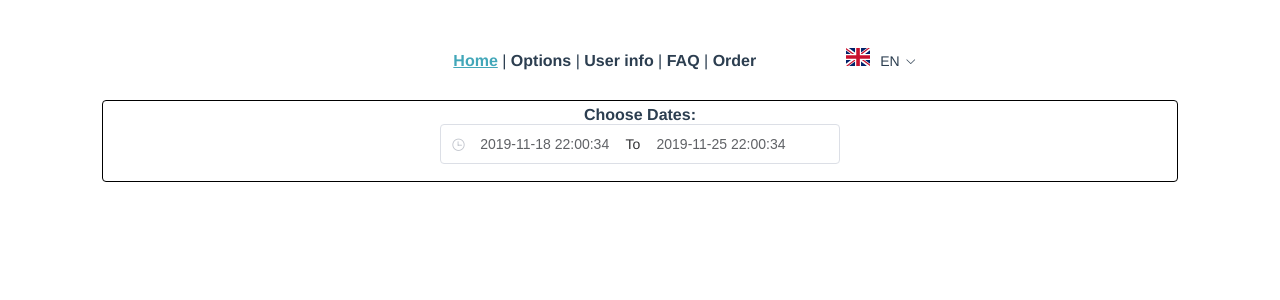
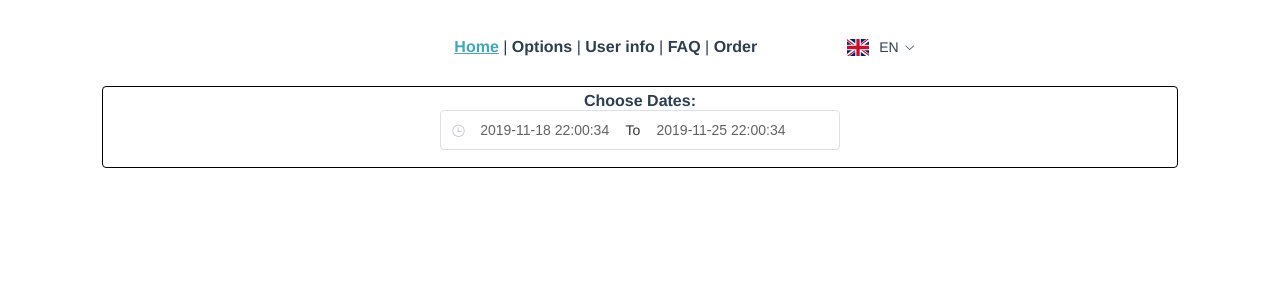
Before and after one commit to iqhater/vue_router_vuex, a Vue app: page /en in a window 1280 px wide. Shown: the top 300 px of the page. Built offline with nearby package versions, Linux system fonts and the light colour scheme.

Commit message:
fixed flags vertical postion

```diff
--- a/src/components/LocaleSelector.vue
+++ b/src/components/LocaleSelector.vue
@@ -47,9 +47,10 @@ export default {
   left: 90px;
 }
 .flags {
-  width: 24px;
+  vertical-align: middle;
+  width: 22px;
   margin-right: 10px;
-  margin-top: 10px;
+  margin-top: -2px;
 }
 .el-dropdown-link {
   cursor: pointer;
```
